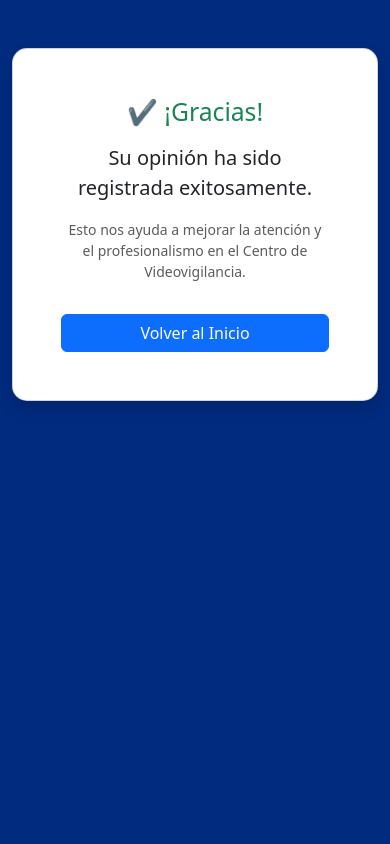
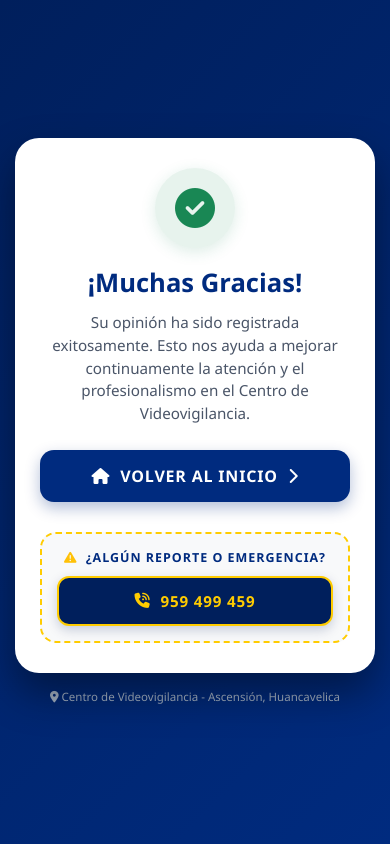
Before and after one commit to emeza-gif/videovigilancia-ascension, a Flask app: page /gracias in a window 390 px wide. Run offline with Flask 3, Linux system fonts and the light colour scheme.

Commit message:
Revamp gracias.html with modern design and layout
Updated the gracias.html template to enhance styling and structure, including a modern card design and responsive layout.

```diff
--- a/templates/gracias.html
+++ b/templates/gracias.html
@@ -2,18 +2,172 @@
 <html lang="es">
 <head>
   <meta charset="UTF-8">
-  <title>¡Gracias!</title>
+  <meta name="viewport" content="width=device-width, initial-scale=1.0">
+  <title>¡Gracias por su Opinión! - Centro de Videovigilancia</title>
   <link href="https://cdn.jsdelivr.net/npm/bootstrap@5.3.0/dist/css/bootstrap.min.css" rel="stylesheet">
-  <style>body { background-color: #002b7f; color: white; }</style>
+  <link rel="stylesheet" href="https://cdnjs.cloudflare.com/ajax/libs/font-awesome/6.4.0/css/all.min.css">
+  <style>
+    body {
+      background: linear-gradient(135deg, #001f5c 0%, #002b7f 100%);
+      color: #ffffff;
+      font-family: 'Segoe UI', Tahoma, Geneva, Verdana, sans-serif;
+      min-height: 100vh;
+      display: flex;
+      flex-direction: column;
+      align-items: center;
+      justify-content: center;
+      padding: 20px 0;
+    }
+    .main-container {
+      max-width: 460px;
+      width: 100%;
+      padding: 15px;
+    }
+    .card-modern {
+      background: #ffffff;
+      color: #002b7f;
+      border-radius: 24px;
+      box-shadow: 0 20px 40px rgba(0, 0, 0, 0.4);
+      border: none;
+      overflow: hidden;
+      text-align: center;
+      padding: 30px 25px;
+    }
+    .success-icon-box {
+      width: 80px;
+      height: 80px;
+      background-color: rgba(25, 135, 84, 0.1);
+      color: #198754;
+      border-radius: 50%;
+      display: flex;
+      align-items: center;
+      justify-content: center;
+      font-size: 2.5rem;
+      margin: 0 auto 20px auto;
+      box-shadow: 0 4px 15px rgba(25, 135, 84, 0.15);
+    }
+    .card-modern h3 {
+      font-weight: 900;
+      color: #002b7f;
+      font-size: 1.6rem;
+      margin-bottom: 12px;
+    }
+    .card-modern p {
+      color: #4a5568;
+      font-size: 0.95rem;
+      line-height: 1.5;
+      margin-bottom: 25px;
+    }
+    .btn-action {
+      background-color: #002b7f;
+      color: #ffffff;
+      font-weight: 800;
+      border: none;
+      border-radius: 14px;
+      padding: 14px;
+      width: 100%;
+      font-size: 1rem;
+      text-transform: uppercase;
+      letter-spacing: 0.8px;
+      box-shadow: 0 6px 15px rgba(0, 43, 127, 0.3);
+      transition: all 0.25s ease-in-out;
+      display: flex;
+      align-items: center;
+      justify-content: center;
+      gap: 10px;
+      text-decoration: none;
+      margin-bottom: 20px;
+    }
+    .btn-action:hover {
+      background-color: #001f5c;
+      color: #ffcc00;
+      transform: translateY(-2px);
+    }
+    .emergency-box {
+      background: #f8f9fa;
+      border: 2px dashed #ffcc00;
+      border-radius: 16px;
+      padding: 15px;
+      margin-top: 10px;
+    }
+    .emergency-title {
+      font-size: 0.78rem;
+      font-weight: 800;
+      color: #002b7f;
+      text-transform: uppercase;
+      letter-spacing: 1px;
+      margin-bottom: 8px;
+    }
+    .btn-serenazgo {
+      background-color: #001f5c;
+      color: #ffcc00;
+      font-weight: 800;
+      border: 2px solid #ffcc00;
+      border-radius: 12px;
+      padding: 12px;
+      width: 100%;
+      font-size: 0.95rem;
+      text-transform: uppercase;
+      letter-spacing: 0.8px;
+      box-shadow: 0 4px 12px rgba(0, 31, 92, 0.2);
+      transition: all 0.25s ease-in-out;
+      display: flex;
+      align-items: center;
+      justify-content: center;
+      gap: 10px;
+      text-decoration: none;
+    }
+    .btn-serenazgo:hover {
+      background-color: #001233;
+      color: #ffdd33;
+      transform: translateY(-2px);
+    }
+    .footer-info {
+      margin-top: 15px;
+      font-size: 0.72rem;
+      color: #a0aec0;
+      text-align: center;
+      display: flex;
+      justify-content: center;
+      align-items: center;
+      gap: 15px;
+    }
+  </style>
 </head>
-<body class="text-center">
-  <div class="container py-5">
-    <div class="card p-5 mx-auto bg-white text-dark shadow" style="max-width: 450px; border-radius: 15px;">
-      <h2 class="text-success mb-3">✔️ ¡Gracias!</h2>
-      <p class="lead">Su opinión ha sido registrada exitosamente.</p>
-      <p class="text-muted small">Esto nos ayuda a mejorar la atención y el profesionalismo en el Centro de Videovigilancia.</p>
-      <a href="/" class="btn btn-primary mt-3">Volver al Inicio</a>
+<body>
+
+  <div class="main-container">
+    <div class="card card-modern">
+
+      <!-- Icono de éxito moderno -->
+      <div class="success-icon-box">
+        <i class="fa-solid fa-circle-check"></i>
+      </div>
+
+      <h3>¡Muchas Gracias!</h3>
+      <p>Su opinión ha sido registrada exitosamente. Esto nos ayuda a mejorar continuamente la atención y el profesionalismo en el Centro de Videovigilancia.</p>
+
+      <!-- Botón para volver al inicio -->
+      <a href="/" class="btn btn-action">
+        <i class="fa-solid fa-house"></i> Volver al Inicio <i class="fa-solid fa-chevron-right fs-6"></i>
+      </a>
+
+      <!-- Bloque formal y moderno para emergencias y reportes -->
+      <div class="emergency-box">
+        <div class="emergency-title">
+          <i class="fa-solid fa-triangle-exclamation text-warning me-1"></i> ¿Algún reporte o emergencia?
+        </div>
+        <a href="tel:959499459" class="btn btn-serenazgo">
+          <i class="fa-solid fa-phone-volume"></i> 959 499 459
+        </a>
+      </div>
+
+    </div>
+
+    <div class="footer-info">
+      <span><i class="fa-solid fa-location-dot"></i> Centro de Videovigilancia - Ascensión, Huancavelica</span>
     </div>
   </div>
+
 </body>
 </html>
```
